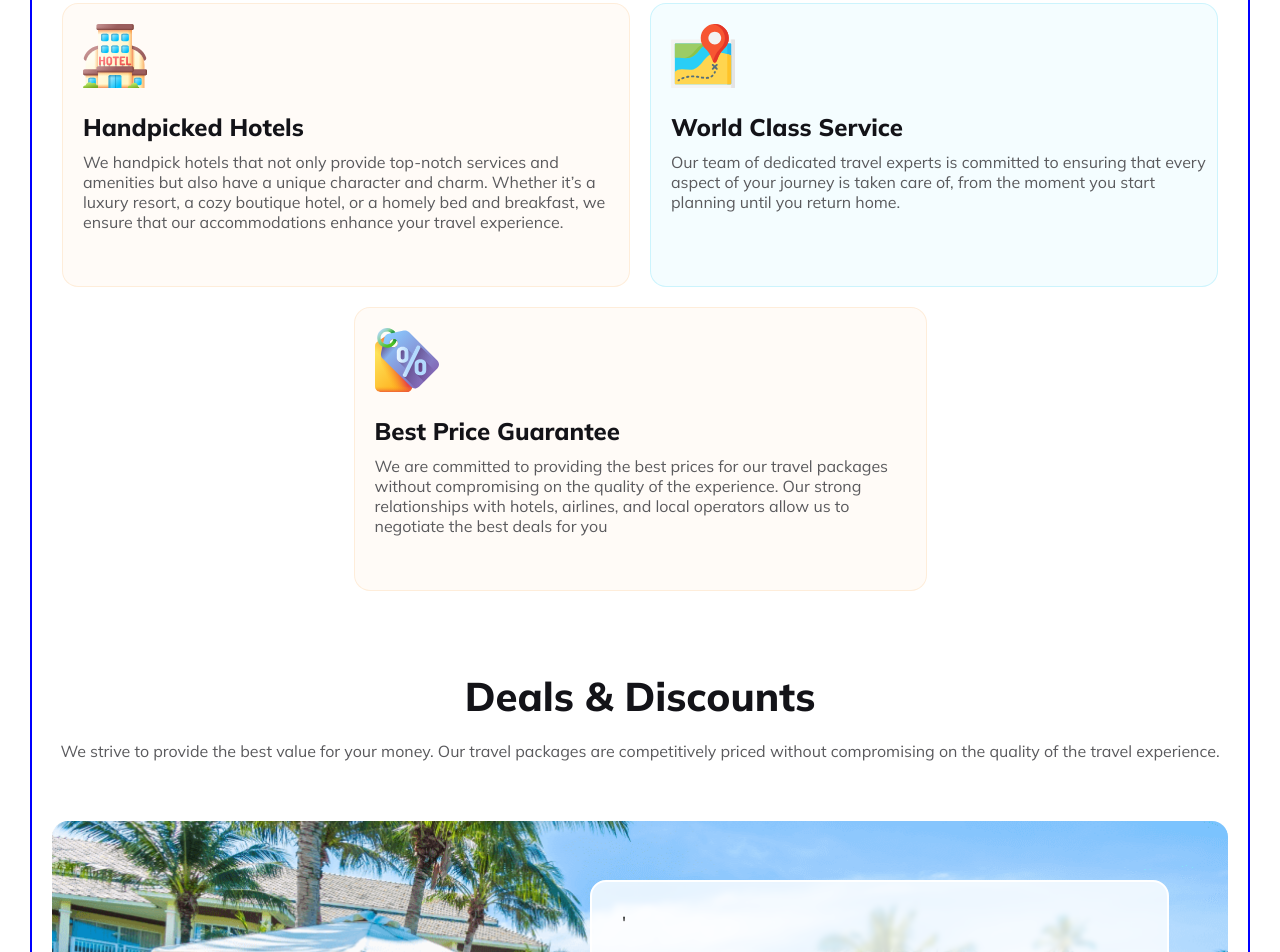
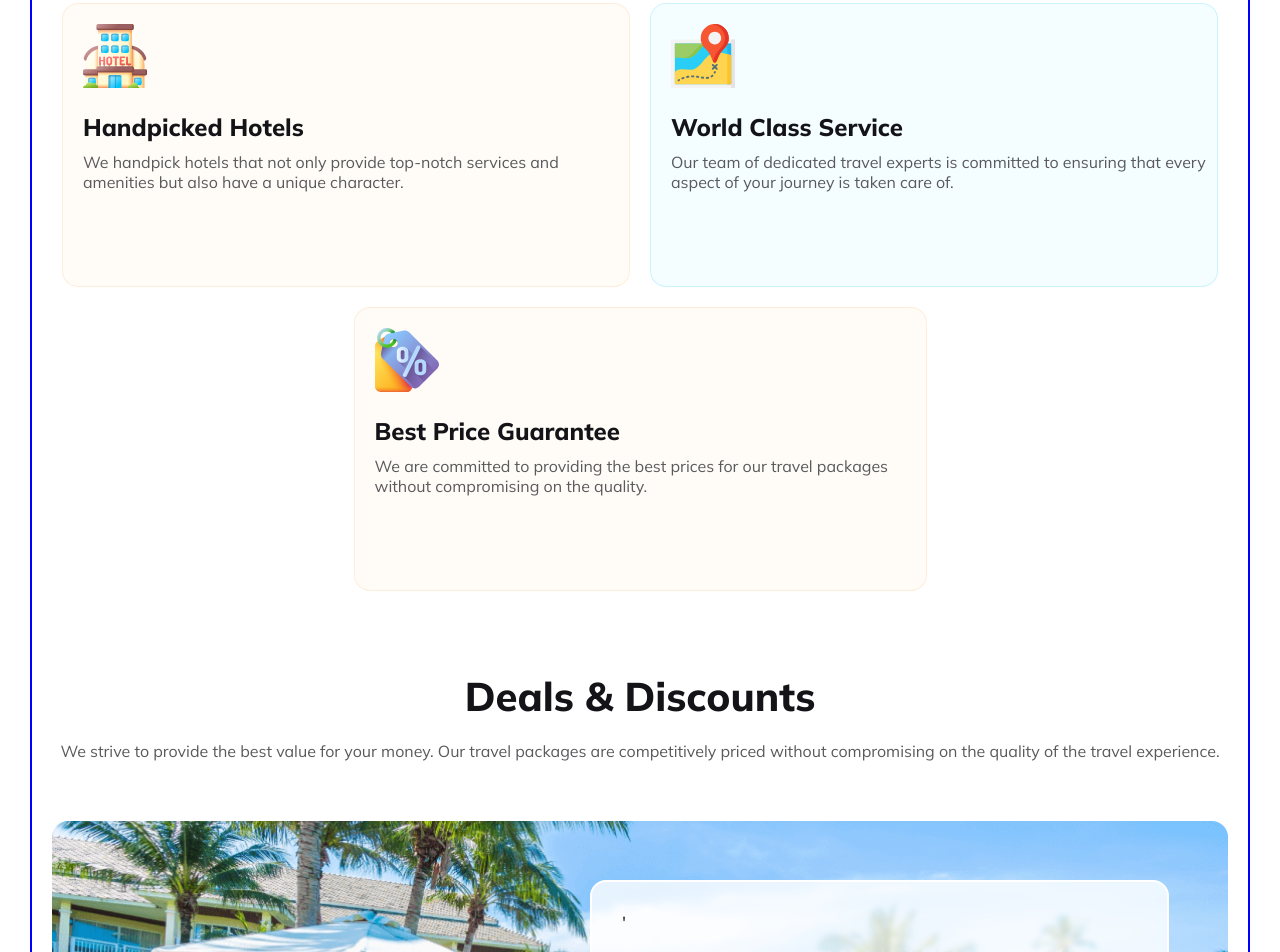
Before and after one commit to Sakib928/travel-website, a plain HTML site: page index.html in a window 1280 px wide. Shown: the part 3051-4003 px from the top of the page. Drawn offline with Linux system fonts and the light colour scheme.

Commit message:
minor bug fixes

```diff
--- a/index.html
+++ b/index.html
@@ -109,23 +109,21 @@
                     <img src="images/hotel 1.svg" alt=""> <br>
                     <h2 class="heading2">Handpicked Hotels</h2>
                     <p class="text-grey">We handpick hotels that not only provide top-notch services and amenities but
-                        also have a unique character and charm. Whether it’s a luxury resort, a cozy boutique hotel, or
-                        a homely bed and breakfast, we ensure that our accommodations enhance your travel experience.
+                        also have a unique character.
                     </p>
                 </div>
                 <div class="t2 card">
                     <img src="images/map 1.svg" alt=""><br>
                     <h2 class="heading2">World Class Service</h2>
                     <p class="text-grey">Our team of dedicated travel experts is committed to ensuring that every aspect
-                        of your journey is taken care of, from the moment you start planning until you return home.</p>
+                        of your journey is taken care of.</p>
                 </div>
             </div>
             <div class="t1 card" id="row2">
                 <img src="images/price-tag 1.svg" alt=""><br>
                 <h2 class="heading2">Best Price Guarantee</h2>
                 <p class="text-grey">We are committed to providing the best prices for our travel packages without
-                    compromising on the quality of the experience. Our strong relationships with hotels, airlines, and
-                    local operators allow us to negotiate the best deals for you</p>
+                    compromising on the quality.</p>
             </div>
         </section>
         <section class="deals">
```
